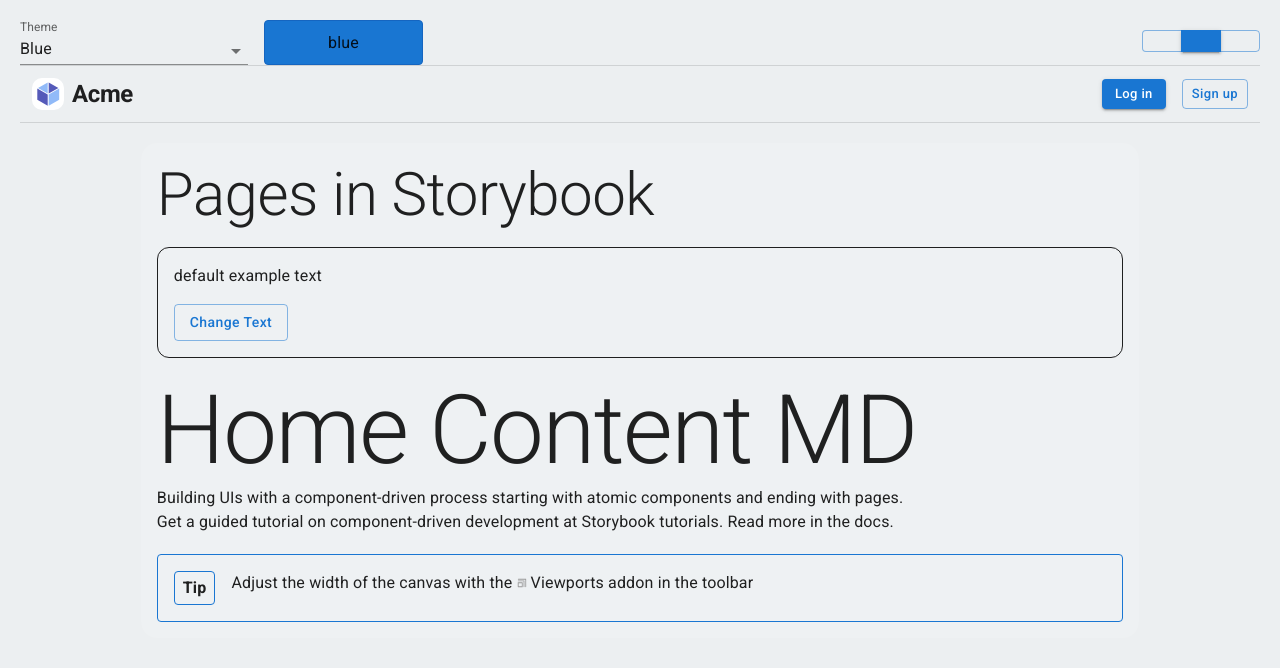
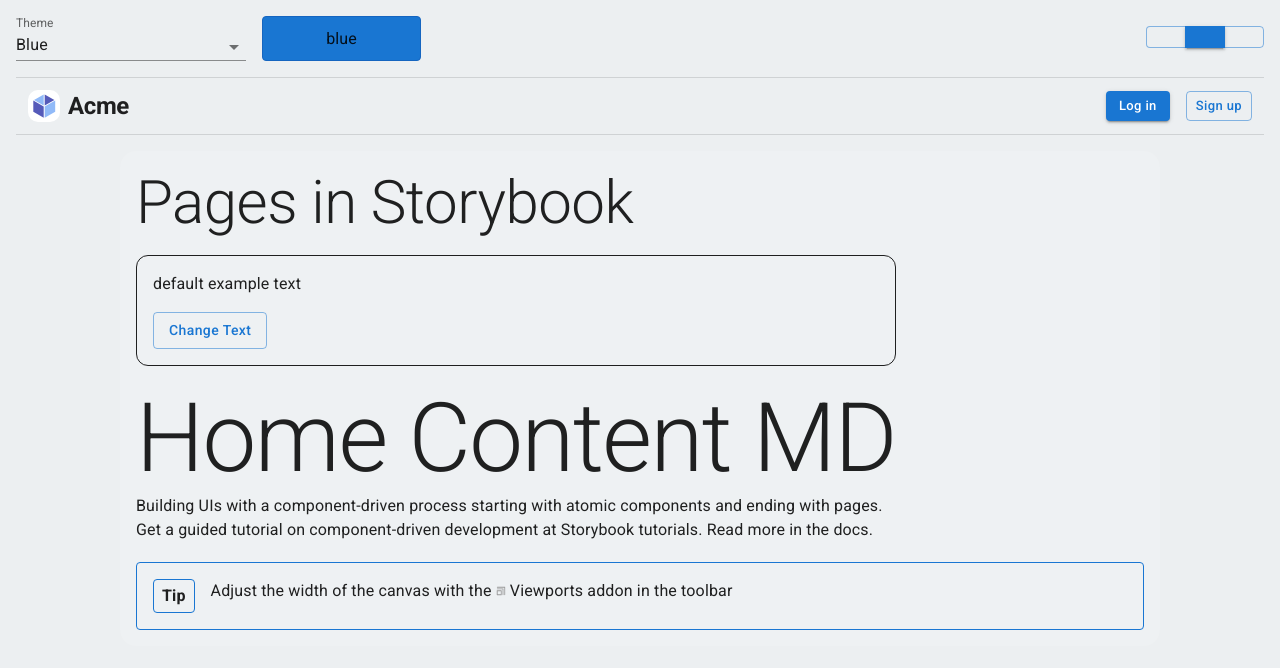
Before and after one commit to anewstead/sb-vitest, a React (Vite) app: page / in a window 1280 px wide. Shown: the top 668 px of the page. Built offline with nearby package versions, Linux system fonts and the light colour scheme; some icons are missing.

Commit message:
css to tw

```diff
--- a/src/components/molecule/themecontrols/themeControls.module.scss
+++ /dev/null
@@ -1,15 +0,0 @@
-.themeControls {
-  display: flex;
-  align-items: center;
-  justify-content: space-between;
-  margin-bottom: 16px;
-
-  .themeSelector {
-    width: 240px;
-  }
-
-  .themeButtons {
-    margin-top: 4px;
-    margin-right: 8px;
-  }
-}
--- a/src/components/organism/header/Header.tsx
+++ b/src/components/organism/header/Header.tsx
@@ -1,18 +1,22 @@
 import React from "react";
+
+import { Grid } from "@mui/material";
 
 import { LoginBar } from "@src/components/molecule/loginBar/LoginBar";
 import { ThemeControls } from "@src/components/molecule/themecontrols/ThemeControls";
-
-import styles from "./header.module.scss";
 
 import type { IHeaderProps } from "./header.type";
 
 export const Header = (props: IHeaderProps) => {
   const { loginBarProps } = props;
   return (
-    <div className={styles.header}>
-      <ThemeControls />
-      <LoginBar {...loginBarProps} />
-    </div>
+    <Grid container direction="column" spacing={2} component="header">
+      <Grid>
+        <ThemeControls />
+      </Grid>
+      <Grid>
+        <LoginBar {...loginBarProps} />
+      </Grid>
+    </Grid>
   );
 };
--- a/src/components/organism/header/header.module.scss
+++ /dev/null
@@ -1,3 +0,0 @@
-.header {
-  padding: 4px;
-}
--- a/src/components/template/contentPage/ContentPage.tsx
+++ b/src/components/template/contentPage/ContentPage.tsx
@@ -1,9 +1,10 @@
 import React from "react";
+
+import { Grid } from "@mui/material";
+import clsx from "clsx";
 
 import { TipBox } from "@src/components/atom/tipBox/TipBox";
 import { Header } from "@src/components/organism/header/Header";
-
-import styles from "./contentPage.module.scss";
 
 import type { IContentPageProps } from "./contentPage.type";
 
@@ -11,18 +12,29 @@ export const ContentPage = (props: IContentPageProps) => {
   const { title, content, tipBoxProps, headerProps } = props;
 
   return (
-    <div className={styles.contentPage}>
-      <div className={styles.header}>
+    <Grid container direction="column" alignItems="center" className="p-4">
+      <Grid className="w-full">
         <Header {...headerProps} />
-      </div>
+      </Grid>
 
-      <div className={styles.content}>
-        <h2 className={styles.title}>{title}</h2>
+      <Grid
+        container
+        size={{ xs: 12, md: 10, xl: 8 }}
+        className={clsx(
+          "mt-4 p-4 rounded-2xl",
+          "bg-[rgb(var(--mui-palette-common-backgroundChannel)/0.1)] "
+        )}
+      >
+        <Grid className="w-full">
+          <h2>{title}</h2>
+        </Grid>
 
-        <div>{content}</div>
+        <Grid>{content}</Grid>
 
-        <TipBox {...tipBoxProps} />
-      </div>
-    </div>
+        <Grid className="w-full">
+          <TipBox {...tipBoxProps} />
+        </Grid>
+      </Grid>
+    </Grid>
   );
 };
--- a/src/components/template/contentPage/contentPage.module.scss
+++ /dev/null
@@ -1,22 +0,0 @@
-.contentPage {
-  padding: 1rem;
-  display: flex;
-  flex-direction: column;
-  align-items: center;
-
-  .header {
-    width: 100%;
-  }
-
-  .content {
-    margin-top: 1rem;
-    padding: 1rem;
-    background-color: rgb(var(--mui-palette-common-backgroundChannel) / 0.1);
-    border-radius: 1rem;
-    width: 80%;
-
-    .title {
-      margin-top: 0;
-    }
-  }
-}
```
